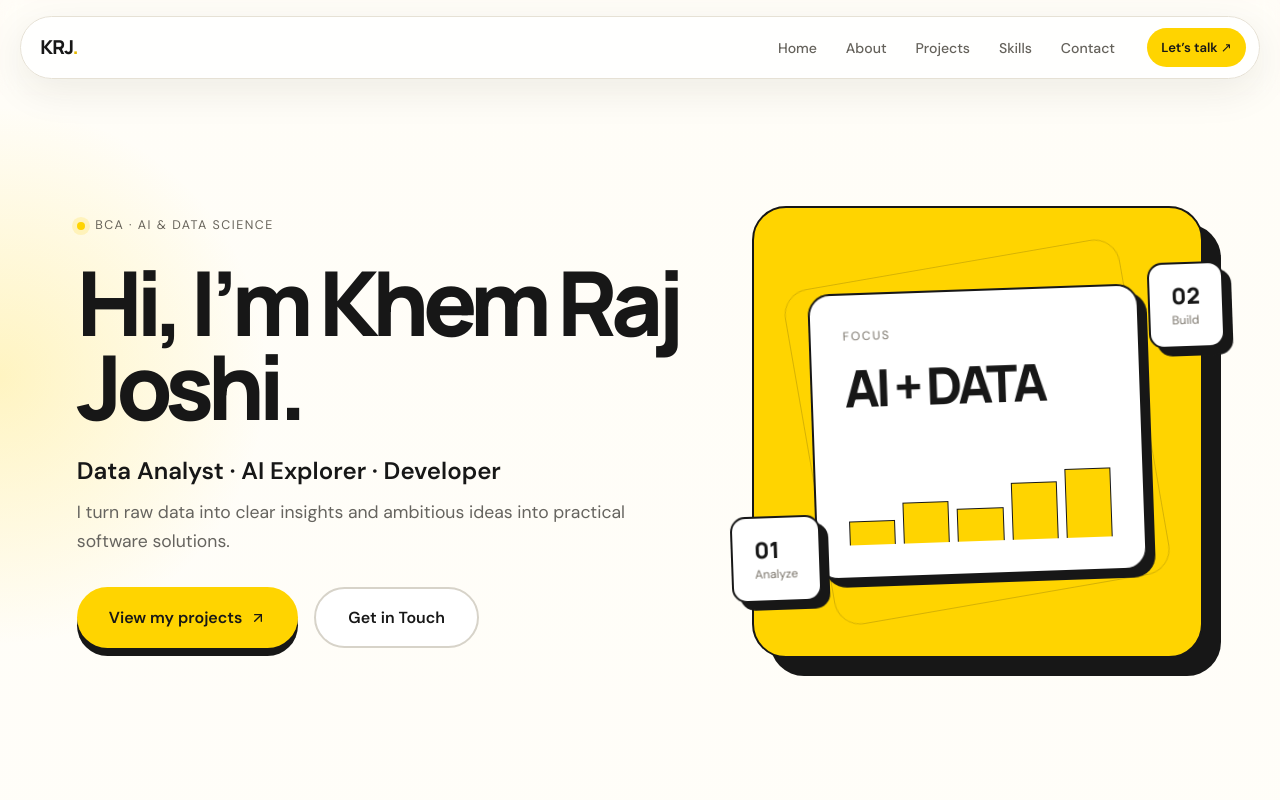
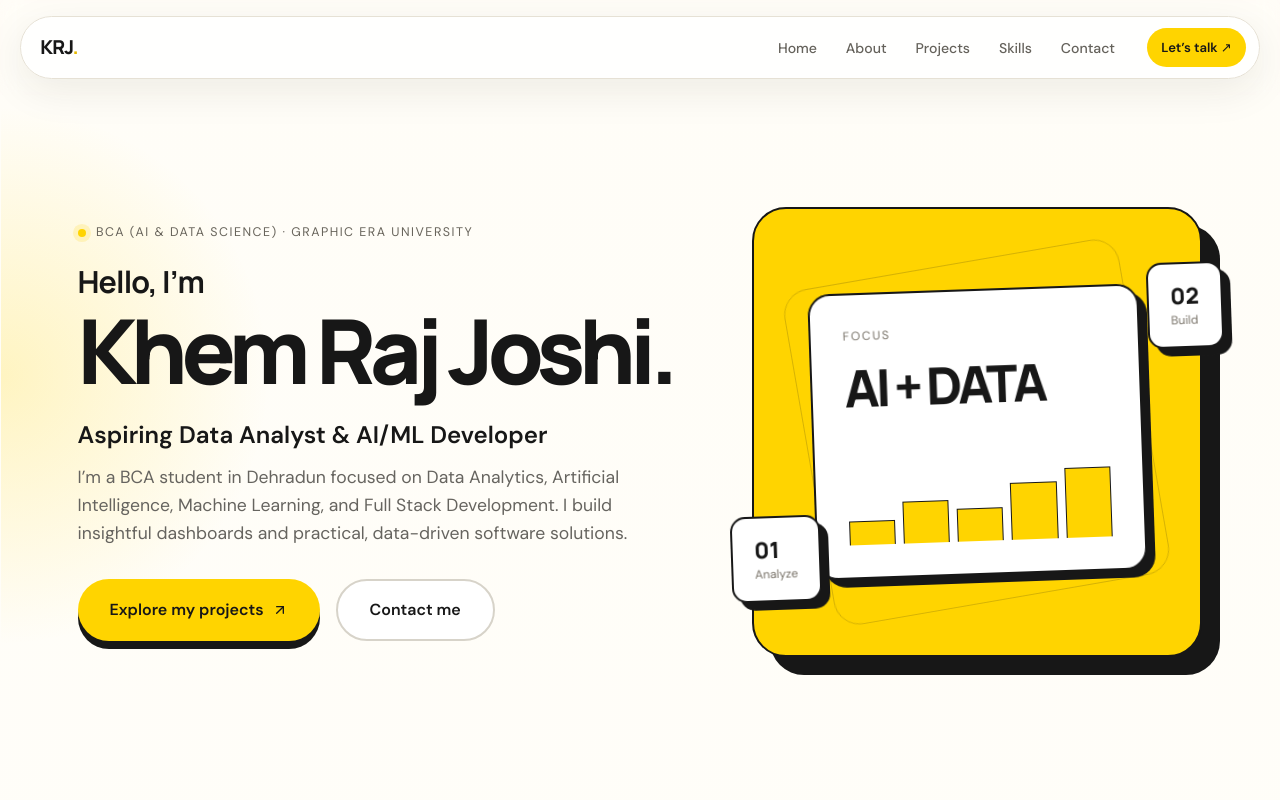
Before and after one commit to khem75/khem-portfolio, a React (Vite) app: page / in a window 1280 px wide. Shown: the top 800 px of the page. Built offline with nearby package versions, Linux system fonts and the light colour scheme.

Commit message:
Refine homepage introduction

```diff
--- a/src/components/Hero.css
+++ b/src/components/Hero.css
@@ -183,6 +183,8 @@
 .hero::before { background:radial-gradient(circle,rgba(255,212,0,.22),transparent 68%); }
 .hero-eyebrow { color:#68645b; }.hero-eyebrow span { background:#ffd400; box-shadow:0 0 0 5px rgba(255,212,0,.18); }
 .hero-text h1 { -webkit-text-fill-color:#171717; color:#171717; }.hero-text h1 em { color:#d5aa00; }.hero-text .subtitle { color:#171717; }.hero-text .description { color:#66645f; }
+.hero-text h1 .hero-greeting { display:block; margin-bottom:.35em; font-size:.34em; line-height:1; letter-spacing:-.03em; font-weight:700; color:#171717; -webkit-text-fill-color:#171717; }
+.hero-text h1 em { display:block; }
 .hero-visual { overflow:visible; border:2px solid #171717; background:#ffd400; box-shadow:18px 18px 0 #171717; border-radius:34px; transform:rotate(2deg); }
 .hero-visual::after { border-color:rgba(23,23,23,.18); border-style:solid; border-radius:26px; }
 .data-card { position:absolute; z-index:3; display:flex; flex-direction:column; border:2px solid #171717; background:white; color:#171717; box-shadow:8px 8px 0 #171717; transform:rotate(-2deg); }
--- a/src/components/Hero.jsx
+++ b/src/components/Hero.jsx
@@ -32,21 +32,21 @@ export default function Hero() {
         animate="visible"
       >
         <motion.div variants={itemVariants} className="hero-text">
-          <p className="hero-eyebrow"><span /> BCA · AI & Data Science</p>
-          <h1>Hi, I’m <em>Khem Raj Joshi.</em></h1>
-          <p className="subtitle">Data Analyst · AI Explorer · Developer</p>
+          <p className="hero-eyebrow"><span /> BCA (AI & Data Science) · Graphic Era University</p>
+          <h1><span className="hero-greeting">Hello, I’m</span><em>Khem Raj Joshi.</em></h1>
+          <p className="subtitle">Aspiring Data Analyst & AI/ML Developer</p>
           <p className="description">
-            I turn raw data into clear insights and ambitious ideas into practical software solutions.
+            I’m a BCA student in Dehradun focused on Data Analytics, Artificial Intelligence, Machine Learning, and Full Stack Development. I build insightful dashboards and practical, data-driven software solutions.
           </p>
         </motion.div>
 
         <motion.div variants={itemVariants} className="hero-buttons">
           <a href="#projects" className="btn btn-primary">
-            View my projects
+            Explore my projects
             <FiArrowUpRight />
           </a>
           <a href="#contact" className="btn btn-secondary">
-            Get in Touch
+            Contact me
           </a>
         </motion.div>
       </motion.div>
```
